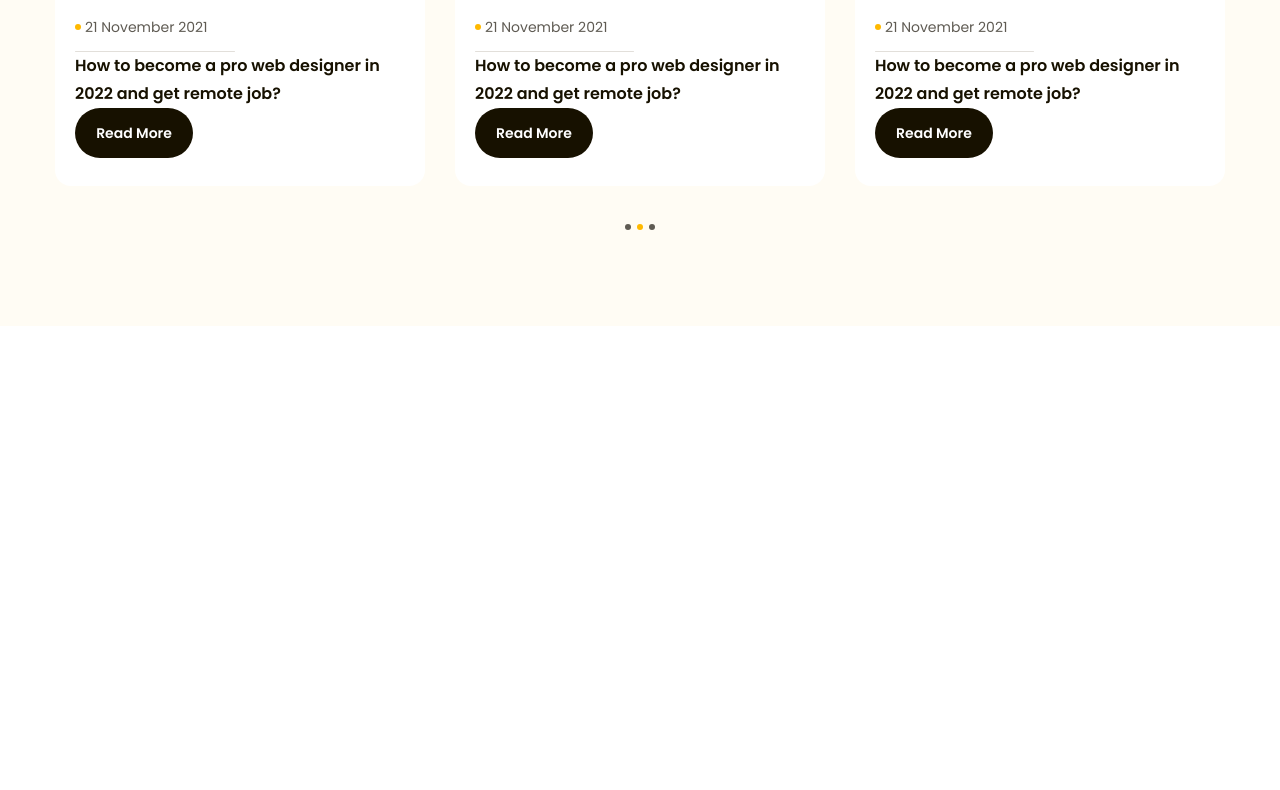
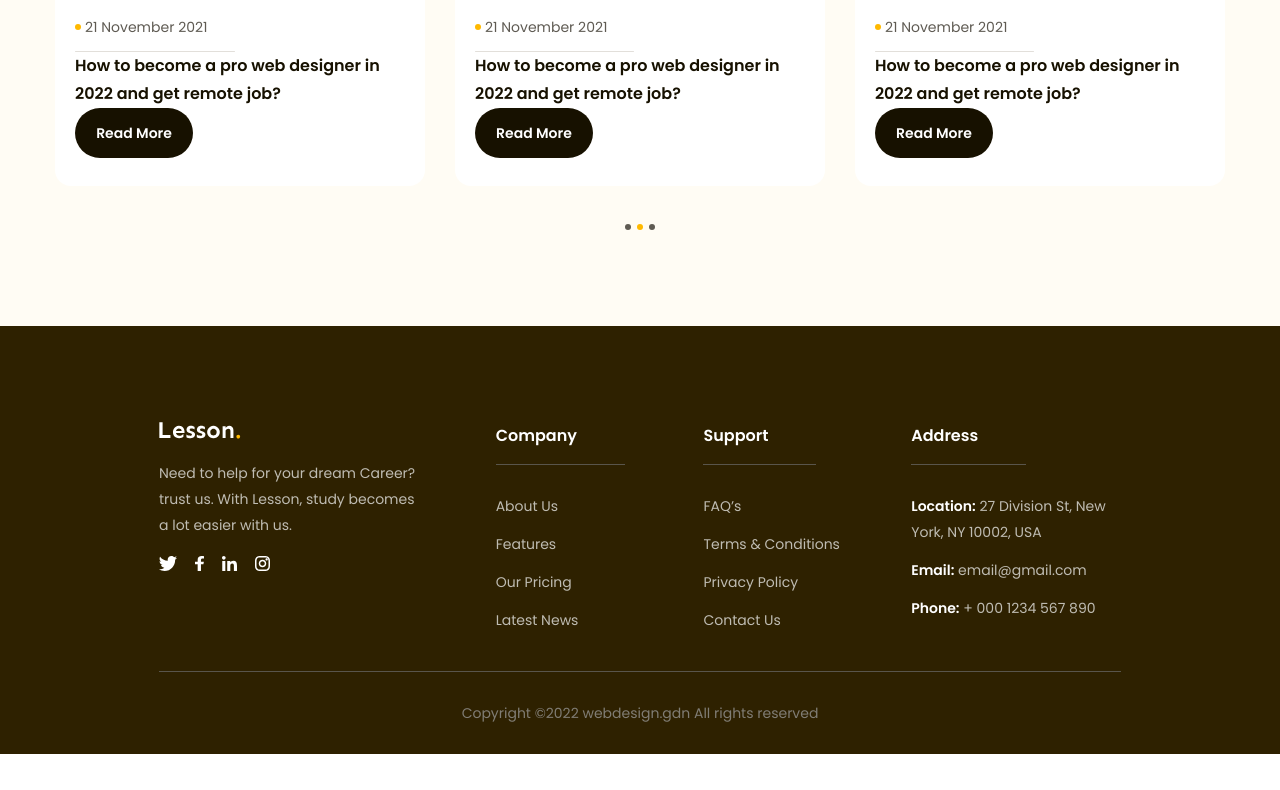
Before and after one commit to VHoangDo/f8-htmlcss-02, a plain HTML site: page index.html in a window 1280 px wide. Shown: the part 4210-5000 px from the top of the page. After the commit the page ends 4964 px from the top, so only its background shows below. Drawn offline with Linux system fonts and the light colour scheme.

Commit message:
Done project 2

```diff
--- a/asset/css/style.css
+++ b/asset/css/style.css
@@ -674,3 +674,80 @@ a {
     cursor: default;
     background: var(--primary-color);
 }
+
+/*-------------------------footer -----------------------------*/
+.footer {
+    padding: 96px 135px 0;
+    background: #2e2100;
+}
+
+.footer .row {
+    display: flex;
+    padding-bottom: 38px;
+    border-bottom: 1px solid #59554b;
+}
+
+.footer .row .column {
+    width: 21.6%;
+}
+
+.footer .row .column:first-child {
+    width: 35%;
+}
+
+.footer .desc {
+    margin-top: 18px;
+    max-width: 267px;
+    color: #bfbcb2;
+    font-size: 1.4rem;
+    line-height: 1.86; /* 185.714% */
+}
+
+.footer .socials {
+    margin-top: 18px;
+    display: flex;
+    gap: 18px;
+}
+
+.footer .title {
+    display: inline-block;
+    padding: 0 48px 14px 0;
+    border-bottom: 1px solid #59554b;
+    color: #fff;
+    font-size: 1.6rem;
+    font-weight: 600;
+    line-height: 1.75; /* 175% */
+}
+
+.footer .list {
+    margin-top: 28px;
+}
+
+.footer .list a {
+    display: inline-block;
+    margin-bottom: 12px;
+    color: #bfbcb2;
+    font-size: 1.4rem;
+    font-weight: 400;
+    line-height: 1.86; /* 185.714% */
+}
+
+.footer .list li:last-child a {
+    margin-bottom: 0;
+}
+
+.footer .list strong {
+    color: #fff;
+    font-weight: 600;
+}
+
+.footer .copyright {
+    padding: 28px 0;
+}
+
+.footer .copyright p {
+    color: #807d74;
+    text-align: center;
+    font-size: 1.4rem;
+    line-height: 1.86; /* 185.714% */
+}
--- a/index.html
+++ b/index.html
@@ -17,7 +17,6 @@
         />
     </head>
     <body>
-        <main style="height: 5000px">
         <!------------------------------------- Header -------------------------------------------->
         <header class="header fixed">
             <div class="main-content">
@@ -52,6 +51,8 @@
                 </div>
             </div>
         </header>
+
+        <main>
             <!---------------------------------------- Hero --------------------------------------------->
             <div class="hero">
                 <div class="main-content">
@@ -650,5 +651,116 @@
                 </div>
             </div>
         </main>
+        <!------------------------------------ Footer ------------------>
+        <footer class="footer">
+            <div class="main-content">
+                <div class="row">
+                    <!-------------------- Column 1  ---------------->
+                    <div class="column">
+                        <img
+                            src="./asset/icon/logo-white.svg"
+                            alt=""
+                            class="logo"
+                        />
+                        <p class="desc">
+                            Need to help for your dream Career? trust us. With
+                            Lesson, study becomes a lot easier with us.
+                        </p>
+                        <div class="socials">
+                            <a href="#!">
+                                <img
+                                    src="./asset/icon/twitter.svg"
+                                    alt="twitter"
+                                    class="icon"
+                                />
+                            </a>
+                            <a href="#!">
+                                <img
+                                    src="./asset/icon/facebook.svg"
+                                    alt="facebook"
+                                    class="icon"
+                                />
+                            </a>
+                            <a href="#!">
+                                <img
+                                    src="./asset/icon/linkedin.svg"
+                                    alt="linkedin"
+                                    class="icon"
+                                />
+                            </a>
+                            <a href="#!">
+                                <img
+                                    src="./asset/icon/instagram.svg"
+                                    alt="instagram"
+                                    class="icon"
+                                />
+                            </a>
+                        </div>
+                    </div>
+                    <!-------------------- Column 2  ---------------->
+                    <div class="column">
+                        <h3 class="title">Company</h3>
+                        <ul class="list">
+                            <li>
+                                <a href="#!">About Us</a>
+                            </li>
+                            <li>
+                                <a href="#!">Features</a>
+                            </li>
+                            <li>
+                                <a href="#!">Our Pricing</a>
+                            </li>
+                            <li>
+                                <a href="#!">Latest News</a>
+                            </li>
+                        </ul>
+                    </div>
+                    <!-------------------- Column 3  ---------------->
+                    <div class="column">
+                        <h3 class="title">Support</h3>
+                        <ul class="list">
+                            <li>
+                                <a href="#!">FAQ’s</a>
+                            </li>
+                            <li>
+                                <a href="#!">Terms & Conditions</a>
+                            </li>
+                            <li>
+                                <a href="#!">Privacy Policy</a>
+                            </li>
+                            <li>
+                                <a href="#!">Contact Us</a>
+                            </li>
+                        </ul>
+                    </div>
+                    <!-------------------- Column 4  ---------------->
+                    <div class="column">
+                        <h3 class="title">Address</h3>
+                        <ul class="list">
+                            <li>
+                                <a href="#!"
+                                    ><strong>Location:</strong> 27 Division St,
+                                    New York, NY 10002, USA</a
+                                >
+                            </li>
+                            <li>
+                                <a href="#!"
+                                    ><strong>Email:</strong> email@gmail.com</a
+                                >
+                            </li>
+                            <li>
+                                <a href="#!"
+                                    ><strong>Phone:</strong> + 000 1234 567
+                                    890</a
+                                >
+                            </li>
+                        </ul>
+                    </div>
+                </div>
+                <div class="copyright">
+                    <p>Copyright ©2022 webdesign.gdn All rights reserved</p>
+                </div>
+            </div>
+        </footer>
     </body>
 </html>
```
Also changed, not shown: asset/icon/facebook.svg (added), asset/icon/instagram.svg (added), asset/icon/linkedin.svg (added), asset/icon/logo-white.svg (added), asset/icon/twitter.svg (added). Lines whose indentation alone changed are shown as unchanged.
